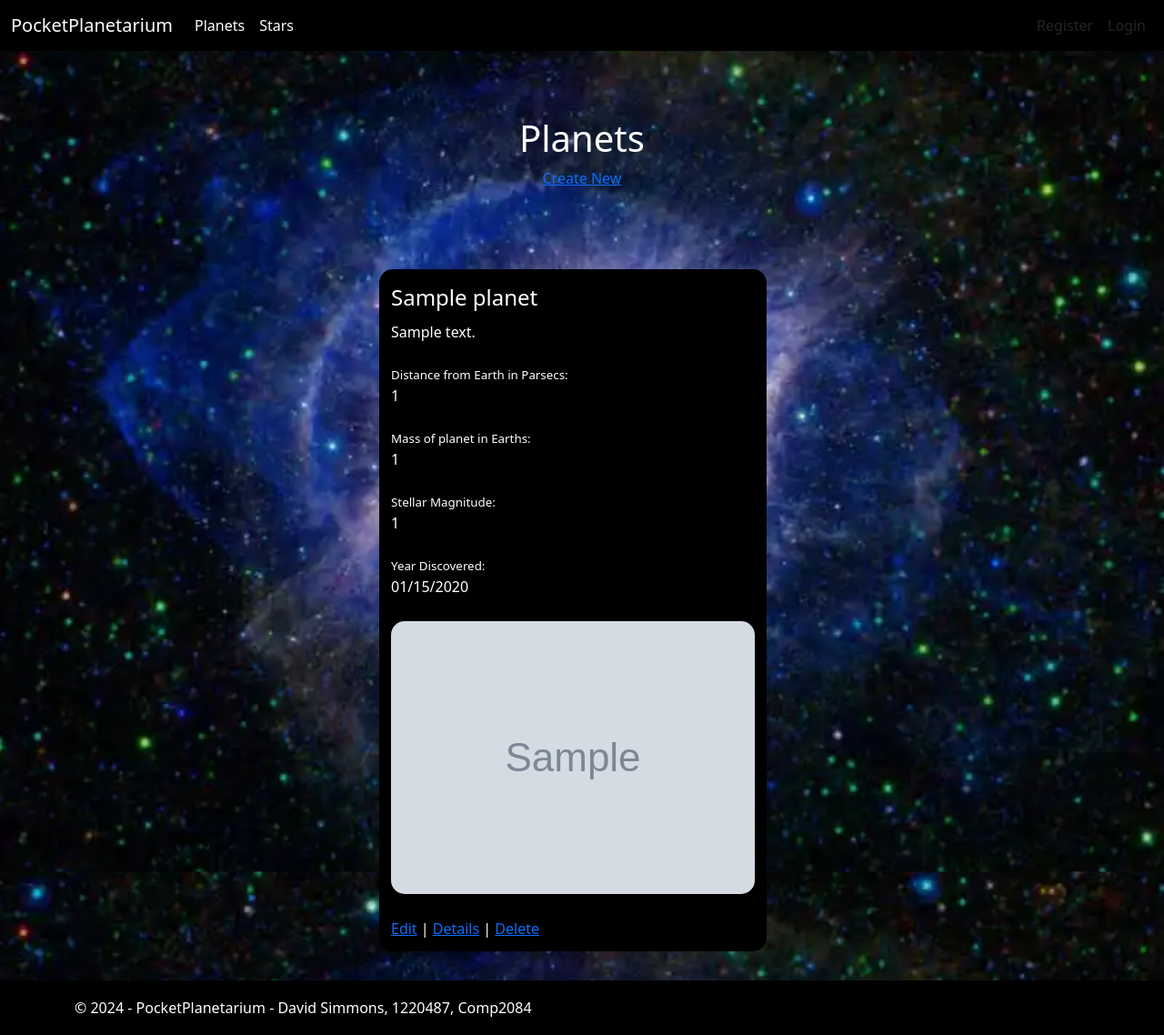
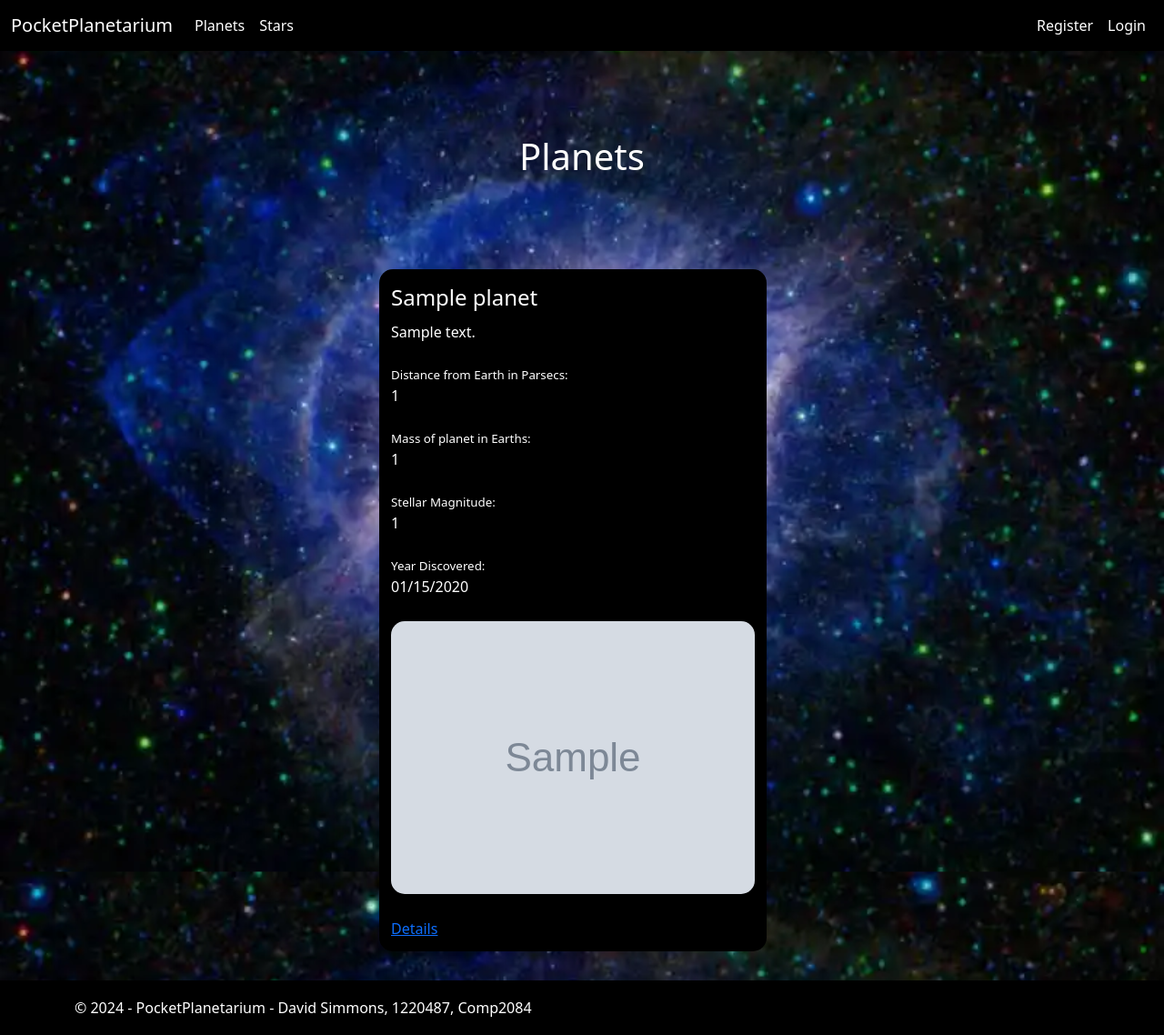
Before and after one commit to DavidSimmons05/PocketPlanetarium, an ASP.NET Core app: page /Planets in a window 1280 px wide. Shown: the whole page at 91% size. Run offline with ASP.NET Core 8, Linux system fonts and the light colour scheme; tables that the repository leaves empty hold one stand-in row (values such as "Sample post"); grey boxes marked "Sample" are stand-in pictures; style sheets or scripts are compiled from the project's sources; some libraries are stand-ins or nearby versions.

Commit message:
Got user authentication set up along with created both my and riches account.

```diff
--- a/PocketPlanetarium/Views/Planets/Index.cshtml
+++ b/PocketPlanetarium/Views/Planets/Index.cshtml
@@ -7,9 +7,13 @@
 <div class="title">
     <h1>Planets</h1>
 
-    <p>
-        <a asp-action="Create">Create New</a>
-    </p>
+    @if (User.Identity.IsAuthenticated)
+    {
+        <p>
+            <a asp-action="Create">Create New</a>
+        </p>
+    }
+
 </div>
 <table class="table">
     <!--
@@ -69,9 +73,13 @@
                 <img class="tableImage" src="@Html.DisplayFor(modelItem=> item.ImagePath)" alt="@Html.DisplayFor(modelItem => item.Name)" />
             </td>
             <td>
-                <a asp-action="Edit" asp-route-id="@item.planetId">Edit</a> |
-                <a asp-action="Details" asp-route-id="@item.planetId">Details</a> |
-                <a asp-action="Delete" asp-route-id="@item.planetId">Delete</a>
+                    <a asp-action="Details" asp-route-id="@item.planetId">Details</a>
+                @if (User.Identity.IsAuthenticated){
+                        <a asp-action="Edit" asp-route-id="@item.planetId">Edit</a>
+                        <a asp-action="Details" asp-route-id="@item.planetId">Details</a>
+                    <a asp-action="Delete" asp-route-id="@item.planetId">Delete</a>
+                }
+
             </td>
         </tr>
 }
--- a/PocketPlanetarium/Views/Shared/_Layout.cshtml
+++ b/PocketPlanetarium/Views/Shared/_Layout.cshtml
@@ -31,7 +31,7 @@
                         </li>
                         -->
                     </ul>
-                    <partial name="_LoginPartial" />
+                    <partial name="_LoginPartial"/>
                 </div>
             </div>
         </nav>
--- a/PocketPlanetarium/Views/Shared/_LoginPartial.cshtml
+++ b/PocketPlanetarium/Views/Shared/_LoginPartial.cshtml
@@ -6,21 +6,21 @@
 @if (SignInManager.IsSignedIn(User))
 {
     <li class="nav-item">
-        <a  class="nav-link text-dark" asp-area="Identity" asp-page="/Account/Manage/Index" title="Manage">Hello @User.Identity?.Name!</a>
+        <a  class="nav-link text-white" asp-area="Identity" asp-page="/Account/Manage/Index" title="Manage">Hello @User.Identity?.Name!</a>
     </li>
     <li class="nav-item">
         <form  class="form-inline" asp-area="Identity" asp-page="/Account/Logout" asp-route-returnUrl="@Url.Action("Index", "Home", new { area = "" })">
-            <button  type="submit" class="nav-link btn btn-link text-dark">Logout</button>
+            <button  type="submit" class="nav-link btn btn-link text-white">Logout</button>
         </form>
     </li>
 }
 else
 {
     <li class="nav-item">
-        <a class="nav-link text-dark" asp-area="Identity" asp-page="/Account/Register">Register</a>
+            <a class="nav-link text-white" asp-area="Identity" asp-page="/Account/Register">Register</a>
     </li>
     <li class="nav-item">
-        <a class="nav-link text-dark" asp-area="Identity" asp-page="/Account/Login">Login</a>
+            <a class="nav-link text-white" asp-area="Identity" asp-page="/Account/Login">Login</a>
     </li>
 }
 </ul>
--- a/PocketPlanetarium/wwwroot/css/site.css
+++ b/PocketPlanetarium/wwwroot/css/site.css
@@ -12,9 +12,16 @@ html {
   box-shadow: 0 0 0 0.1rem white, 0 0 0 0.25rem #258cfb;
 }
 
+.form-label{
+    color: black;
+}
+div.form-floating mb-3  label {
+    color: black;
+}
+
 html {
-  position: relative;
-  min-height: 100%;
+    position: relative;
+    min-height: 100%;
 }
 
 header, footer{
```
Also changed, not shown: PocketPlanetarium/Program.cs (+10 -0 lines), PocketPlanetarium/appsettings.json (+8 -1 lines), PocketPlanetarium/PocketPlanetarium.csproj.
